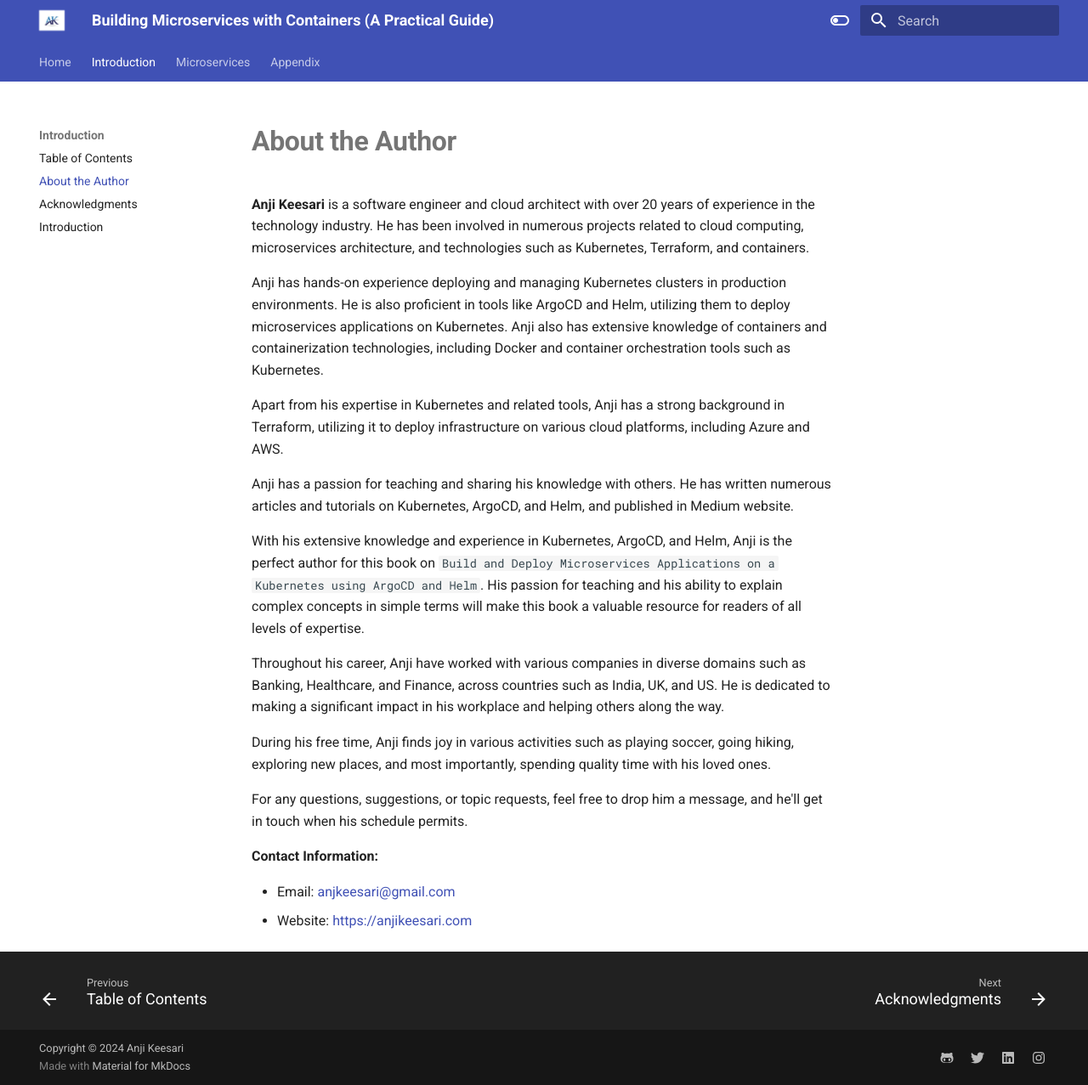
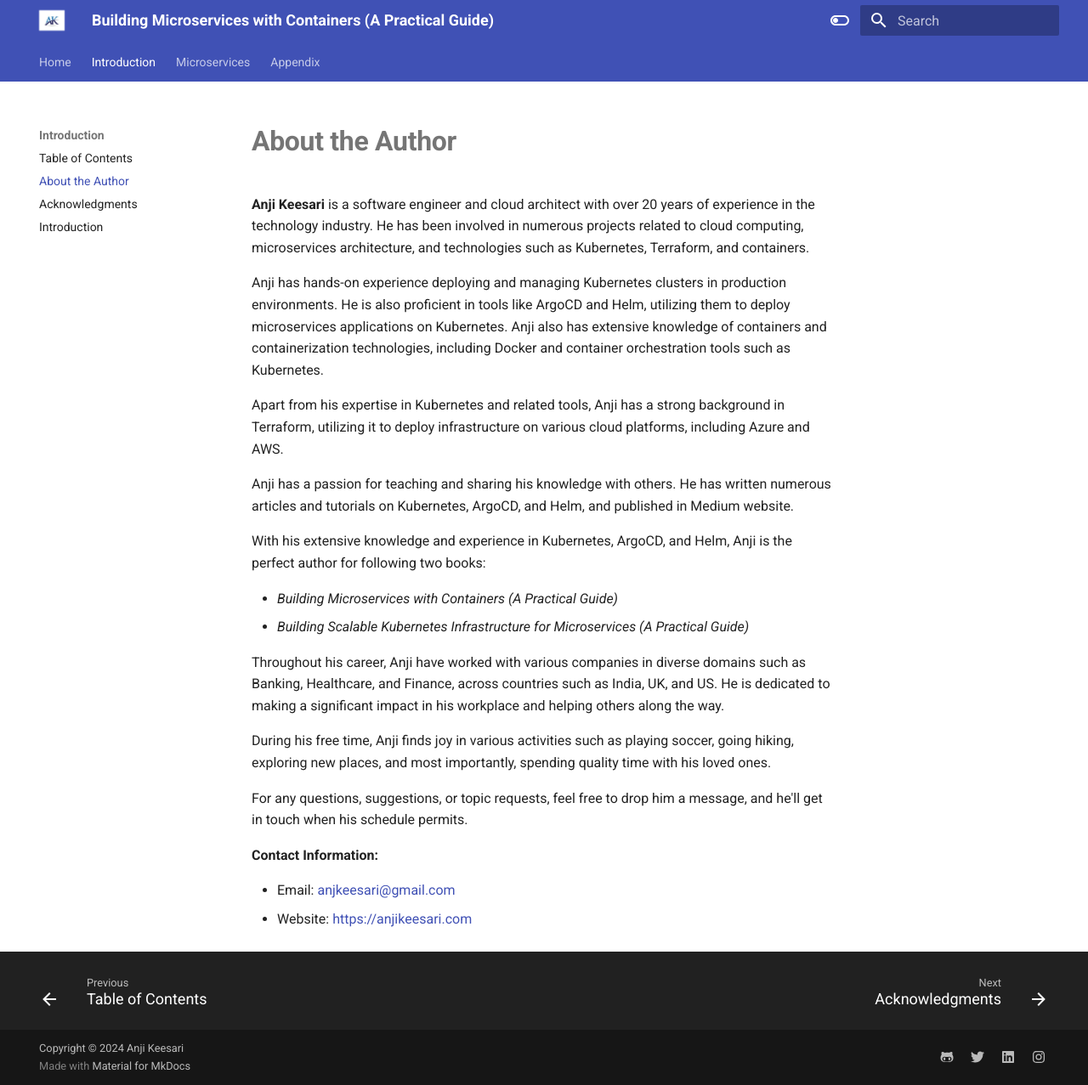
Before and after one commit to akeesari/microservices, an MkDocs documentation site: the page built from docs/introduction/about-author.md, in a window 1280 px wide and 1277 px high. Shown: the whole window at 85% size. Built offline with MkDocs 1.6.1 and Material for MkDocs 9.7.7, drawn with Linux system fonts in a browser that asks for light colours.

Commit message:
welcome message updated

```diff
--- a/docs/introduction/about-author.md
+++ b/docs/introduction/about-author.md
@@ -8,9 +8,10 @@ Apart from his expertise in Kubernetes and related tools, Anji has a strong back
 
 Anji has a passion for teaching and sharing his knowledge with others. He has written numerous articles and tutorials on Kubernetes, ArgoCD, and Helm, and published in Medium website.
 
-With his extensive knowledge and experience in Kubernetes, ArgoCD, and Helm, Anji is the perfect author for this book on `Build and Deploy Microservices Applications on a Kubernetes using ArgoCD and Helm`. His passion for teaching and his ability to explain complex concepts in simple terms will make this book a valuable resource for readers of all levels of expertise.
+With his extensive knowledge and experience in Kubernetes, ArgoCD, and Helm, Anji is the perfect author for following two books:
 
-<!-- Anji has recently been actively involved in developing multi-tenant applications, focusing on infrastructure automation. He leverages tools such as Terraform and Azure DevOps to streamline processes, aiming to set up new environments efficiently within a remarkable timeframe. -->
+- _Building Microservices with Containers (A Practical Guide)_
+- _Building Scalable Kubernetes Infrastructure for Microservices (A Practical Guide)_
 
 Throughout his career, Anji have worked with various companies in diverse domains such as Banking, Healthcare, and Finance, across countries such as India, UK, and US. He is dedicated to making a significant impact in his workplace and helping others along the way.
 
--- a/docs/overrides/home.html
+++ b/docs/overrides/home.html
@@ -235,7 +235,8 @@
         <div style="margin: -2.4em 0 .64em">
             <!-- <div style="width: 60%; margin: -2.4em 0 .64em"> -->
             <h2 style="color: white;"><b>e-Book</b></h2>
-            <p>Welcome to my eBook, <b style="color: yellow;">Building Microservices with Containers: A Practical Guide.</b> In this book, I'm going to share my practical knowledge about creating microservices with docker containers.</p>
+            <p>Welcome to my eBook - <b style="color: yellow;">Building Microservices with Containers: A Practical Guide.</b></p>
+            <p>In this book, I share my practical knowledge and hands-on experience in creating microservices with docker containers. I hope you find it valuable on your journey.</p>
 
             <a href="{{ page.next_page.url | url }}" title="{{ page.next_page.title | striptags }}" class="md-button md-button--primary">
                 Get started
```
